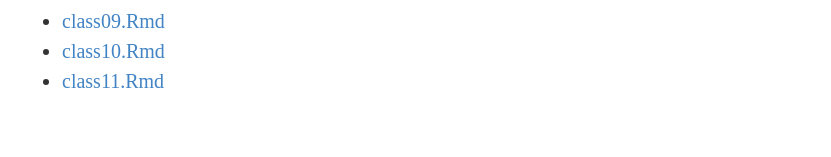
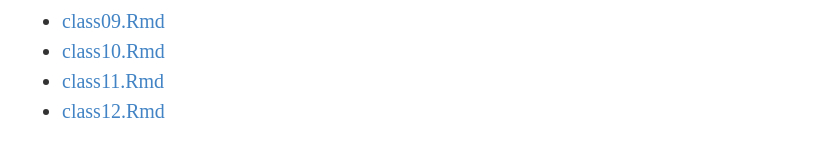
Before and after one commit to statsmaths/stat289-f17, a Jekyll site: the page built from source.html, in a window 1280 px wide. Shown: the part 515-672 px from the top of the page, without its empty margins (223-1054 px from the left). Built offline with Jekyll 4.4.1, drawn with Linux system fonts in a browser that asks for light colours.

Commit message:
update material for today

```diff
--- a/index.html
+++ b/index.html
@@ -42,9 +42,9 @@
 
     <h3><strong>2017-10-03</strong>&nbsp;&nbsp;<a href="/stat289/class11/">Class 11: Chicago Crime Data</a></h3>
 
-    <!--     <h3><strong>2017-10-05</strong>&nbsp;&nbsp;<a href="/stat289/class12/">Class 12: Relational Data</a></h3>
+    <h3><strong>2017-10-05</strong>&nbsp;&nbsp;<a href="/stat289/class12/">Class 12: Project I Consultations</a></h3>
 
-    <h3><strong>2017-10-10</strong>&nbsp;&nbsp;<a href="/stat289/class13/">Class 13: Machine Learning Basics</a></h3>
+    <!--     <h3><strong>2017-10-10</strong>&nbsp;&nbsp;<a href="/stat289/class13/">Class 13: Machine Learning Basics</a></h3>
 
     <h3><strong>2017-10-12</strong>&nbsp;&nbsp;<a href="/stat289/class14/">Class 14: Nonlinear Linear Models</a></h3>
 
--- a/labs.html
+++ b/labs.html
@@ -20,5 +20,6 @@
     <li><a href="https://statsmaths.github.io/stat289_lab_templates/lab09.R">lab09.R</a></li>
     <li><a href="https://statsmaths.github.io/stat289_lab_templates/lab10.R">lab10.R</a></li>
     <li><a href="https://statsmaths.github.io/stat289_lab_templates/lab11.R">lab11.R</a></li>
+    <li><a href="https://statsmaths.github.io/stat289_lab_templates/lab12.R">lab12.R</a></li>
   </ul>
 </div>
--- a/source.html
+++ b/source.html
@@ -19,6 +19,7 @@
     <li><a href="https://raw.githubusercontent.com/statsmaths/stat289/master/_posts/2017-09-21-class08.Rmd">class08.Rmd</a></li>
     <li><a href="https://raw.githubusercontent.com/statsmaths/stat289/master/_posts/2017-09-26-class09.Rmd">class09.Rmd</a></li>
     <li><a href="https://raw.githubusercontent.com/statsmaths/stat289/master/_posts/2017-09-28-class10.Rmd">class10.Rmd</a></li>
-    <li><a href="https://raw.githubusercontent.com/statsmaths/stat289/master/_posts/2017-10-03-class10.Rmd">class11.Rmd</a></li>
+    <li><a href="https://raw.githubusercontent.com/statsmaths/stat289/master/_posts/2017-10-03-class11.Rmd">class11.Rmd</a></li>
+    <li><a href="https://raw.githubusercontent.com/statsmaths/stat289/master/_posts/2017-10-05-class12.Rmd">class12.Rmd</a></li>
   </ul>
 </div>
```
